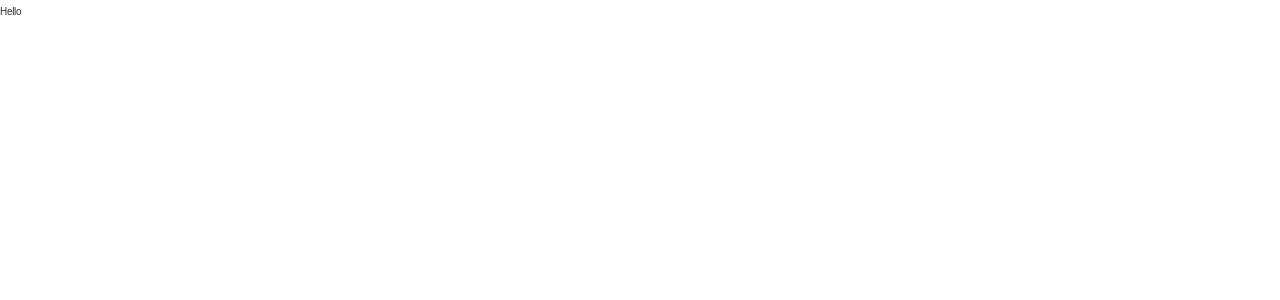
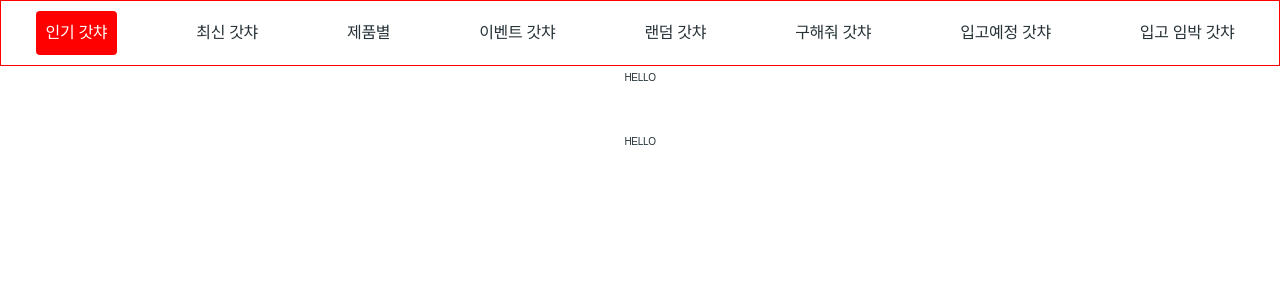
Before and after one commit to HeathChang/kettodaze, a React (Create React App) app: page / in a window 1280 px wide. Shown: the top 300 px of the page. Built offline with nearby package versions, Linux system fonts and the light colour scheme.

Commit message:
UI: nav-bar

```diff
--- a/src/App.tsx
+++ b/src/App.tsx
@@ -1,7 +1,7 @@
 import React from 'react';
 import { BrowserRouter } from "react-router-dom";
 import GlobalStyles from "./styles/globalStyles.styled";
-import Layout from "./common/Layout";
+import Layout from "./components/Layout";
 import { RouterGroup } from "./routes/RouterGroup";
 
 function App() {
--- /dev/null
+++ b/src/common/constant.ts
@@ -0,0 +1,2 @@
+export const CARD_PER_ROW = 3;
+export const CARD_LIST_PER_COLUMN = 3;
--- a/src/common/Layout/index.tsx
+++ b/src/components/Layout/index.tsx
@@ -2,9 +2,10 @@ import { useNavigate } from "react-router-dom";
 import { useSelector } from "react-redux";
 import { RootState } from "../../store/store";
 import { Body, Header, HeaderFont, Wrapper } from "./Layout.styled";
-import { ReactNode } from "react";
-import CustomSpinner from "../../components/Spinner/custom-spinner";
-import Icon from "../../components/Icon/custom-icon";
+import { ReactNode, useState } from "react";
+import CustomSpinner from "../Spinner/custom-spinner";
+import Icon from "../Icon/custom-icon";
+import CustomNavbar from "../Navbar/CustomNavbar";
 
 
 interface iLayout {
@@ -14,6 +15,7 @@ interface iLayout {
 const Layout = ({ children }: iLayout) => {
     const navigate = useNavigate();
     const ui = useSelector((state: RootState) => state.ui);
+    const [activeItem, setActiveItem] = useState<string>('인기 갓챠');
 
     const handleBack = () => {
 
@@ -30,6 +32,9 @@ const Layout = ({ children }: iLayout) => {
                     </Header>
                 )
             }
+            <CustomNavbar activeItem={activeItem} onMouseEnter={()=> {}} onMouseLeave={()=> {}} onMouseClick={() => {}}/>
+
+
 
             <Body>
                 {children}
--- /dev/null
+++ b/src/components/Navbar/CustomNavbar.styled.ts
@@ -0,0 +1,35 @@
+import styled, { css } from "styled-components";
+
+interface NavbarItemProps {
+    isActive: boolean;
+}
+
+export const NavbarContainer = styled.div`
+    text-align: center;
+    width: 100%;
+    background: white;
+    padding: 10px 0 10px 0;
+    border: 1px solid red;
+`;
+
+export const NavbarList = styled.ul`
+    list-style-type: none;
+    margin: 0 auto;
+    display: flex;
+    flex-direction: row;
+    justify-content: space-around;
+    width: 100%;
+    padding: 0;
+`;
+
+export const NavbarItem = styled.li<NavbarItemProps>`
+    padding: 10px;
+    cursor: pointer;
+
+    ${({ isActive }) => isActive &&
+    css`
+                background-color: red;
+                color: white;
+                border-radius: 4px;
+            `}
+`;
--- /dev/null
+++ b/src/components/Navbar/CustomNavbar.tsx
@@ -0,0 +1,33 @@
+import { NavbarContainer, NavbarItem, NavbarList } from "./CustomNavbar.styled";
+import { eNavList } from "../../types/types";
+
+interface iCustomNavbar {
+    activeItem: string,
+    onMouseEnter: (params?: any) => void,
+    onMouseLeave: (params?: any) => void
+    onMouseClick: (params?: any) => void
+}
+
+const CustomNavbar = (props: iCustomNavbar) => {
+
+
+
+    return (
+        <NavbarContainer>
+            <NavbarList>
+                {Object.values(eNavList).map((item, index) => (
+                    <NavbarItem key={index}
+                                  isActive={item === props.activeItem}
+                                  onMouseOver={() => props.onMouseEnter(item)}
+                                  onMouseLeave={() => props.onMouseLeave()}
+                                  onClick={() => props.onMouseClick(item)}
+                    >{item}
+                    </NavbarItem>
+                ))}
+            </NavbarList>
+        </NavbarContainer>
+    )
+};
+
+
+export default CustomNavbar;
--- /dev/null
+++ b/src/pages/Home/Home.styled.tsx
@@ -0,0 +1,26 @@
+import styled from "styled-components";
+
+export const HomeContainer = styled.div`
+    width: 100%;
+    //height: 100%;
+    text-align: center;
+    display: flex;
+    align-items: center;
+    justify-content: center;
+
+    flex-direction: column;
+
+`;
+
+
+export const HomeBody = styled.div`
+    flex: 1;
+    width: 100%;
+    margin-bottom: 40px;
+`;
+
+
+export const HomeFooter = styled.div`
+    flex: 1;
+    width: 100%;
+`;
--- a/src/pages/Home/index.tsx
+++ b/src/pages/Home/index.tsx
@@ -1,6 +1,7 @@
 import { useEffect } from "react";
 import { useDispatch } from "react-redux";
 import { setHeader } from "../../store/slices/uiSlice";
+import { HomeBody, HomeContainer } from "./Home.styled";
 
 
 const HomePage = () => {
@@ -11,7 +12,15 @@ const HomePage = () => {
     }, []);
 
     return (
-        <>Hello</>
+        <HomeContainer>
+            <HomeBody>
+                HELLO
+            </HomeBody>
+
+            <HomeBody>
+                HELLO
+            </HomeBody>
+        </HomeContainer>
     )
 }
 
--- /dev/null
+++ b/src/types/types.tsx
@@ -0,0 +1,11 @@
+// ENUM
+export enum eNavList {
+    Popular = '인기 갓챠',
+    Latest = '최신 갓챠',
+    ByProduct = '제품별',
+    Event = '이벤트 갓챠',
+    Random = '랜덤 갓챠',
+    HelpMe = '구해줘 갓챠',
+    ComingSoon = '입고예정 갓챠',
+    AlmostIn = '입고 임박 갓챠',
+}
```
Also changed, not shown: src/components/Card/CustomCard.styled.tsx (added, +115 -0 lines), src/components/Card/CustomCard.tsx (added, +27 -0 lines), src/components/Layout/Layout.styled.ts (renamed from src/common/Layout/Layout.styled.ts).
